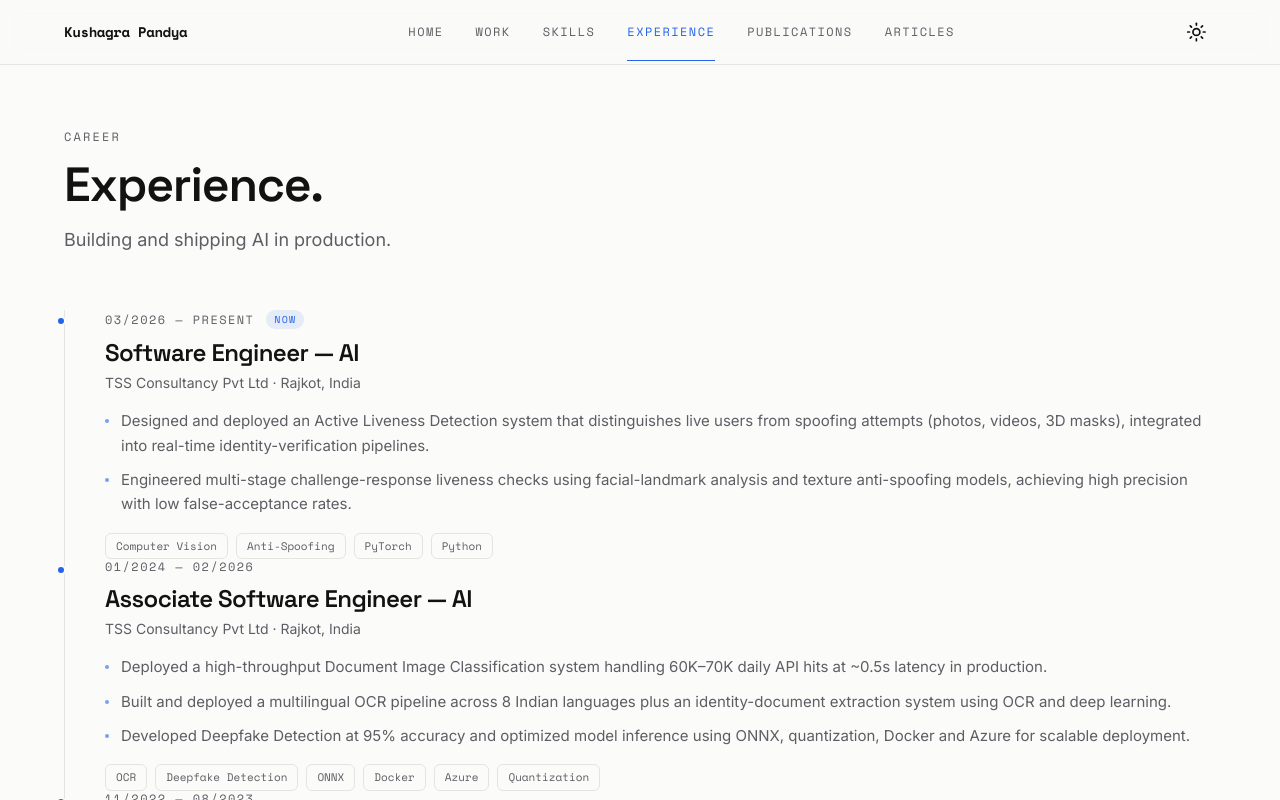
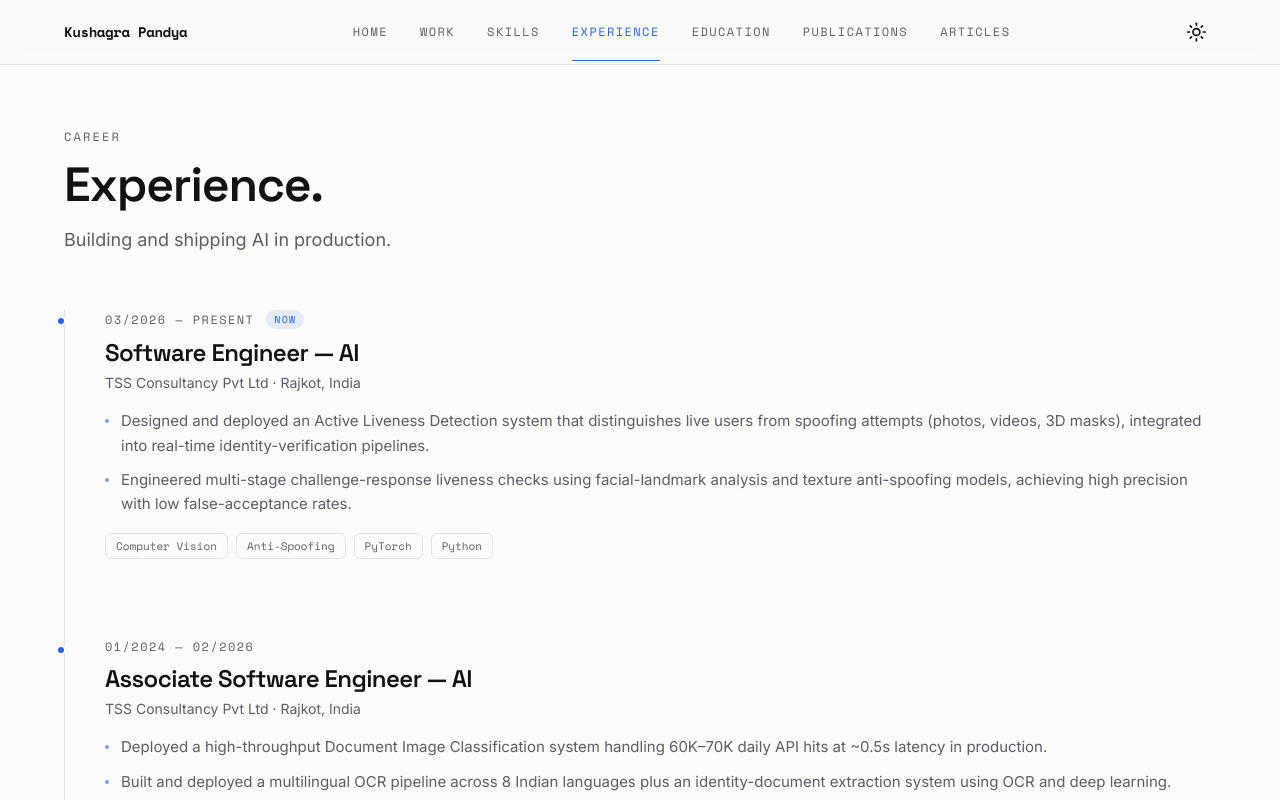
Before and after one commit to Kushagra077/portfolio, a Next.js app: page /experience in a window 1280 px wide. Shown: the top 800 px of the page. Built offline with nearby package versions, Linux system fonts and the light colour scheme.

Commit message:
Update skills section styles and component structure

```diff
--- a/app/articles/page.tsx
+++ b/app/articles/page.tsx
@@ -9,16 +9,11 @@ export const metadata = {
 export default function ArticlesPage() {
   return (
     <div className="container pt-16">
-      <div className="flex flex-wrap items-end justify-between gap-4">
-        <PageHeader
-          eyebrow="Writing"
-          title="Articles."
-          subtitle="Notes and deep-dives on building AI systems — synced live from Medium."
-        />
-        <p className="font-mono text-[11px] uppercase tracking-[0.14em] text-muted-foreground/70">
-          // auto-pulled via RSS
-        </p>
-      </div>
+      <PageHeader
+        eyebrow="Writing"
+        title="Articles."
+        subtitle="Notes and deep-dives on building AI systems — synced live from Medium."
+      />
 
       <ArticlesFeed />
     </div>
--- a/app/experience/page.tsx
+++ b/app/experience/page.tsx
@@ -18,8 +18,12 @@ export default function ExperiencePage() {
 
       <div className="mt-14 border-l border-border pl-6 sm:pl-10">
         {positions.map((p, i) => (
-          <Reveal key={p.role + p.period} delay={i * 0.05}>
-            <div className="relative pb-14 last:pb-0">
+          <Reveal
+            key={p.role + p.period}
+            delay={i * 0.05}
+            className="pb-16 last:pb-0 sm:pb-20"
+          >
+            <div className="relative">
               {/* node dot */}
               <span className="absolute -left-[33px] top-1.5 h-2.5 w-2.5 rounded-full border-2 border-background bg-primary sm:-left-[49px]" />
 
--- a/components/diagrams/system-diagram.tsx
+++ b/components/diagrams/system-diagram.tsx
@@ -151,7 +151,7 @@ function RecruitRadar({ reduce }: { reduce: boolean }) {
   const scorerCx = rowX(1) + W / 2; // 271
   return (
     <motion.svg
-      viewBox="0 0 902 220"
+      viewBox="0 0 902 240"
       className="h-auto w-full"
       role="img"
       aria-label="RecruitRadar crew: JD Analyst, Resume Scorer, Interview Designer, Outreach Drafter, Tracker, with an Evidence guard branch under Resume Scorer"
--- a/lib/data.ts
+++ b/lib/data.ts
@@ -45,6 +45,7 @@ export const navItems = [
   { href: '/projects', label: 'Work' },
   { href: '/skills', label: 'Skills' },
   { href: '/experience', label: 'Experience' },
+  { href: '/education', label: 'Education' },
   { href: '/publications', label: 'Publications' },
   { href: '/articles', label: 'Articles' },
 ];
```
Also changed, not shown: 21 other files (tests, documents, lock files or other folders).
